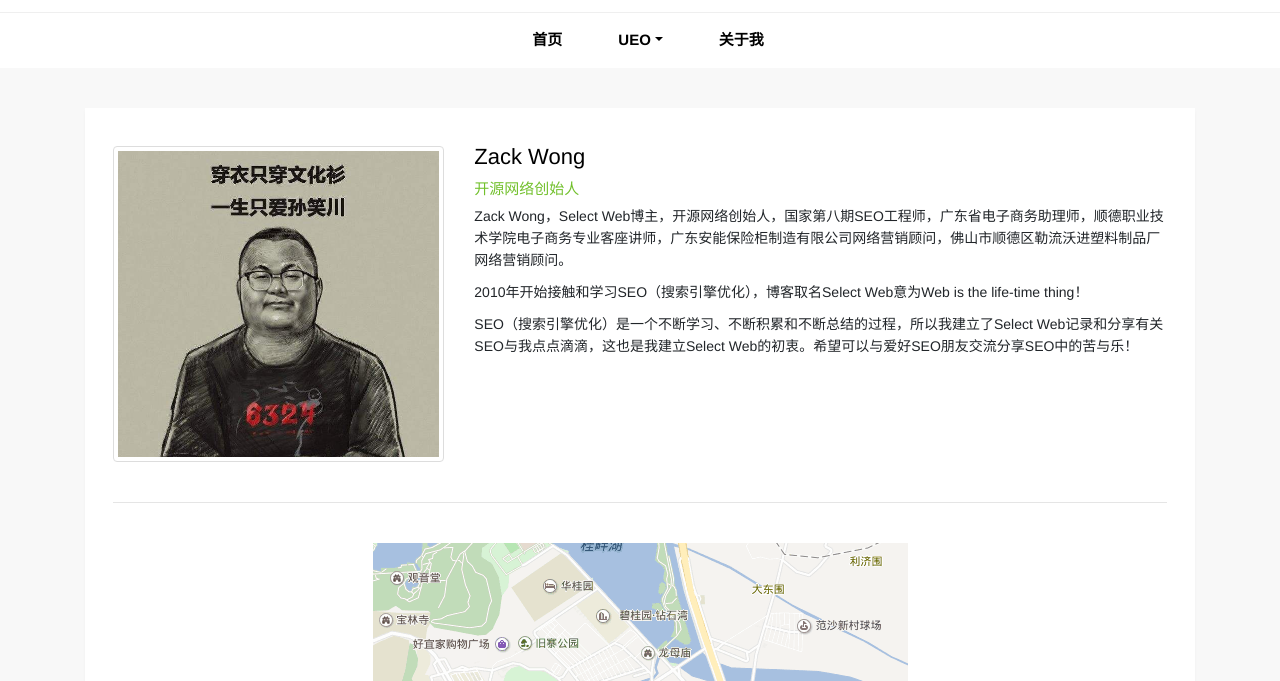
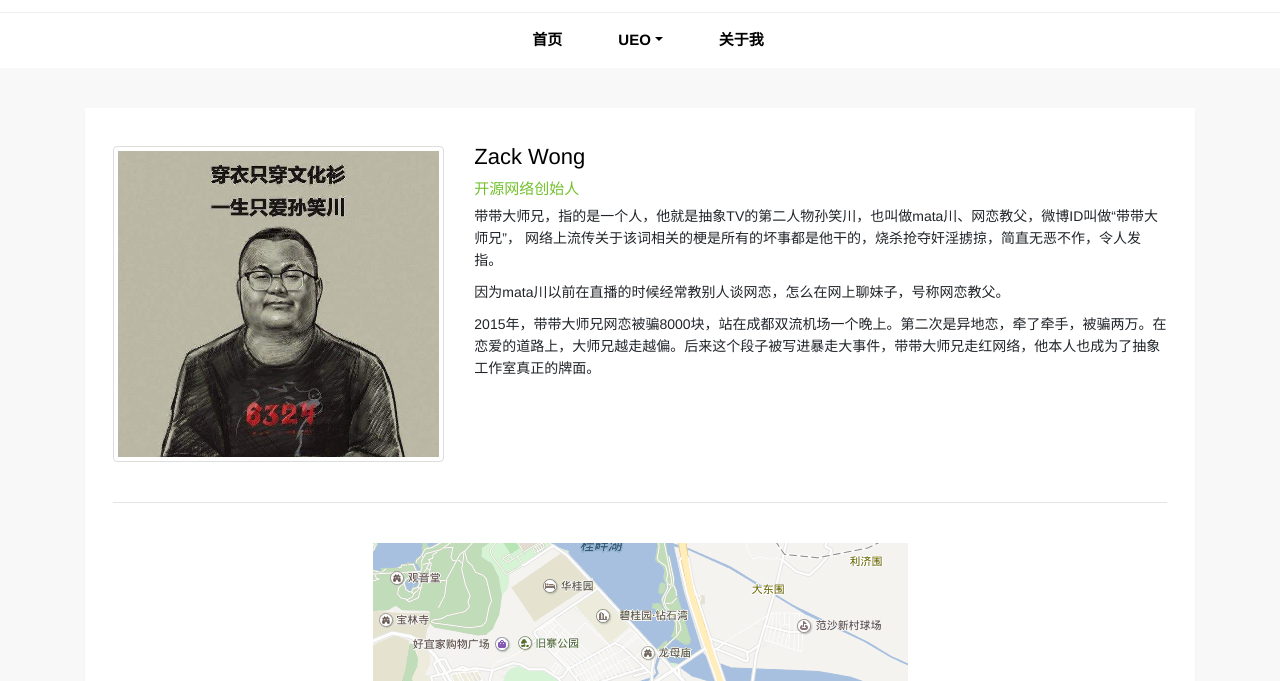
Before and after one commit to wesssgruel/zacks-, a plain HTML site: page about/index.html in a window 1280 px wide. Shown: the part 119-800 px from the top of the page. Drawn offline with Linux system fonts and the light colour scheme.

Commit message:
Add files via upload

```diff
--- a/about/index.html
+++ b/about/index.html
@@ -5,9 +5,9 @@
     <meta charset="utf-8">
     <meta http-equiv="X-UA-Compatible" content="IE=edge">
     <meta name="viewport" content="width=device-width, initial-scale=1.0">
-    <title>博主简介-Select Web</title>
+    <title>带带大师兄-Select Web</title>
     <meta name="keywords" content="Zack">
-    <meta name="description" content="Zack Wong，开源网络创始人，国家第八期SEO工程师，顺德职业技术学院电子商务客座讲师，广东安能保险柜制造有限公司网络营销顾问。">
+    <meta name="description" content="带带大师兄，原名孙笑川。原6324研制担当">
     <link rel="canonical" href="https://wesssgruel.github.io/about/">
     <meta name="applicable-device" content="pc,mobile">
     <link rel="apple-touch-icon" href="https://wesssgruel.github.io/images/assets/selectweb-icon.jpg">
@@ -57,9 +57,10 @@ var _hmt = _hmt || [];
           <div class="col-md-8 mt-4">
             <p class="post-title">Zack Wong</p>
             <p class="post-tag">开源网络创始人</p>
-            <p>Zack Wong，Select Web博主，开源网络创始人，国家第八期SEO工程师，广东省电子商务助理师，顺德职业技术学院电子商务专业客座讲师，广东安能保险柜制造有限公司网络营销顾问，佛山市顺德区勒流沃进塑料制品厂网络营销顾问。</p>
-            <p>2010年开始接触和学习SEO（搜索引擎优化），博客取名Select Web意为Web is the life-time thing！</p>
-            <p>SEO（搜索引擎优化）是一个不断学习、不断积累和不断总结的过程，所以我建立了Select Web记录和分享有关SEO与我点点滴滴，这也是我建立Select Web的初衷。希望可以与爱好SEO朋友交流分享SEO中的苦与乐！</p>
+            <p>带带大师兄，指的是一个人，他就是抽象TV的第二人物孙笑川，也叫做mata川、网恋教父，微博ID叫做“带带大师兄”， 网络上流传关于该词相关的梗是所有的坏事都是他干的，烧杀抢夺奸淫掳掠，简直无恶不作，令人发指。 </p>
+            <p>因为mata川以前在直播的时候经常教别人谈网恋，怎么在网上聊妹子，号称网恋教父。</p>
+            <p>2015年，带带大师兄网恋被骗8000块，站在成都双流机场一个晚上。第二次是异地恋，牵了牵手，被骗两万。在恋爱的道路上，大师兄越走越偏。后来这个段子被写进暴走大事件，带带大师兄走红网络，他本人也成为了抽象工作室真正的牌面。</p>
+
           </div>
           <div class="col-md-12 my-4"><hr></div>
           <div class="col-md-12">
```
